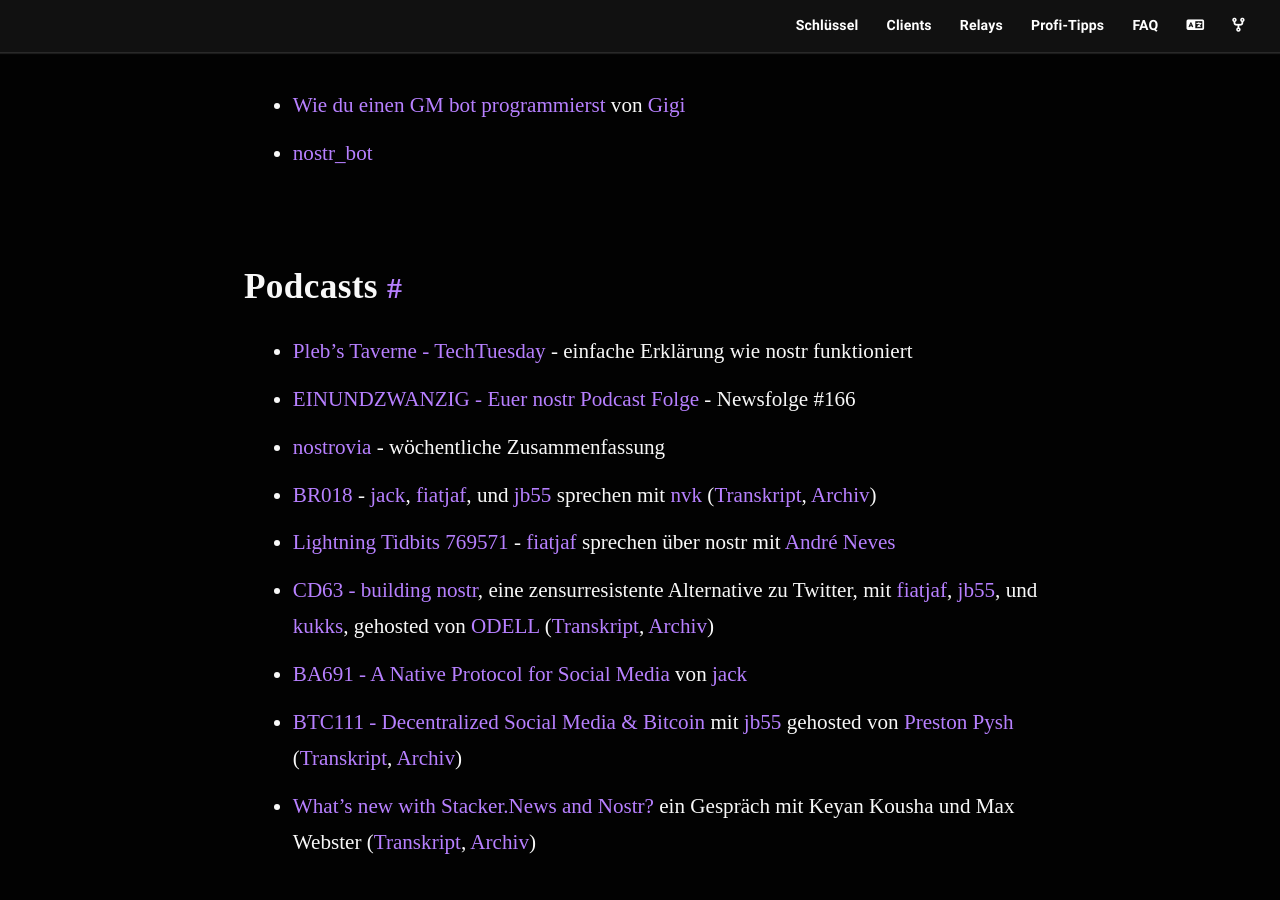
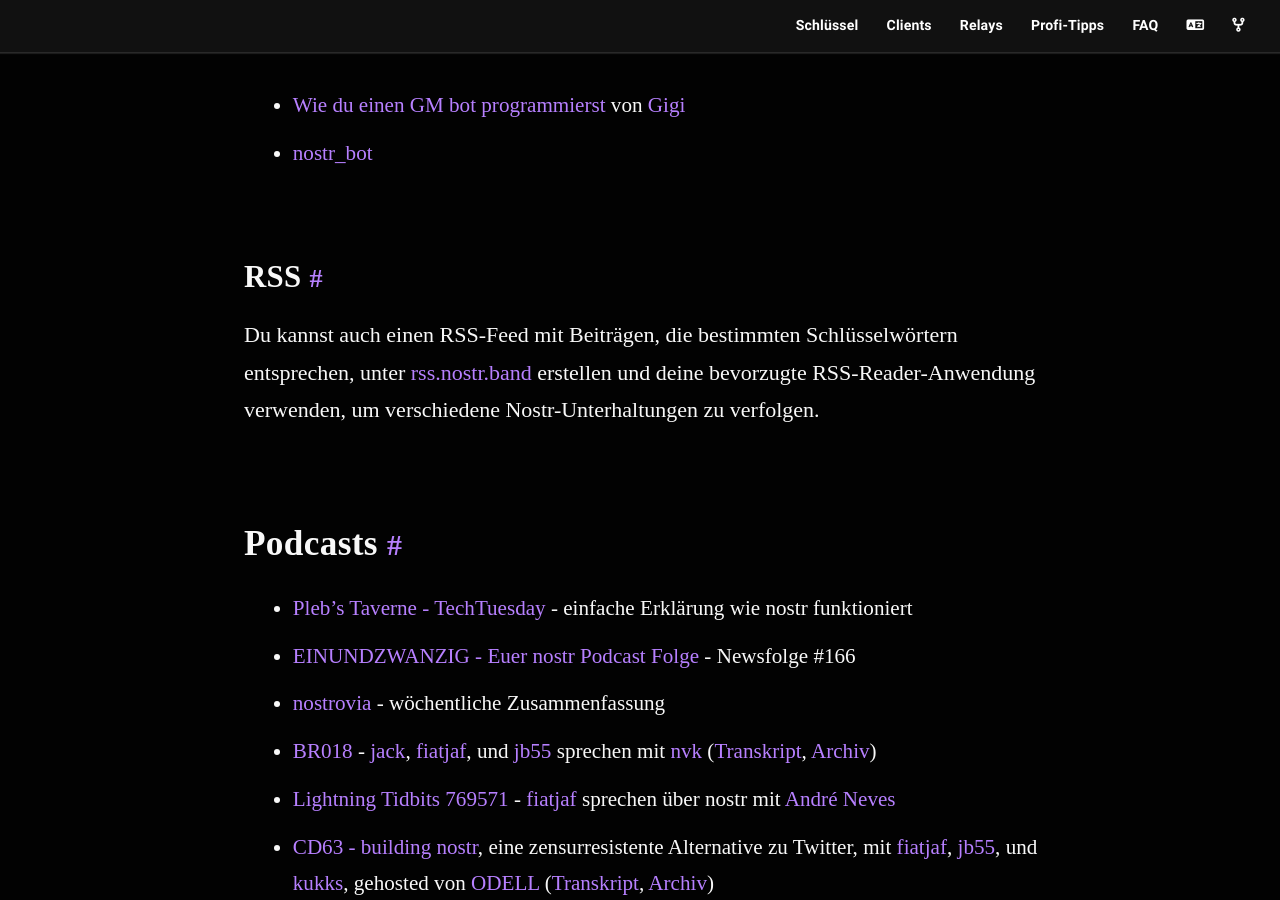
Before and after one commit to cercatrova21/nostr-info.de, a Jekyll site: the page built from index.md, in a window 1280 px wide and 900 px high, scrolled down 8345 px. Built offline with Jekyll 4.4.1, drawn with Linux system fonts in a browser that asks for light colours; some web fonts are replaced.

Commit message:
add RSS Feed

```diff
--- a/index.md
+++ b/index.md
@@ -200,6 +200,10 @@ Du kannst einen Suchbot unter [sb.nostr.band](https://sb.nostr.band) erstellen u
 - [Wie du einen GM bot programmierst](https://dergigi.com/2023/01/19/how-to-build-a-nostr-gm-bot/) von [Gigi](https://www.nostr.guru/p/npub1dergggklka99wwrs92yz8wdjs952h2ux2ha2ed598ngwu9w7a6fsh9xzpc)
 - [nostr_bot](https://docs.rs/nostr-bot/latest/nostr_bot/)
 
+### RSS
+
+Du kannst auch einen RSS-Feed mit Beiträgen, die bestimmten Schlüsselwörtern entsprechen, unter [rss.nostr.band](https://rss.nostr.band) erstellen und deine bevorzugte RSS-Reader-Anwendung verwenden, um verschiedene Nostr-Unterhaltungen zu verfolgen.
+
 ## Podcasts
 
 - [Pleb's Taverne - TechTuesday](https://anchor.fm/plebs-taverne/episodes/TechTuesday---nostr-erklrt-e1t7q66) - einfache Erklärung wie nostr funktioniert
```
